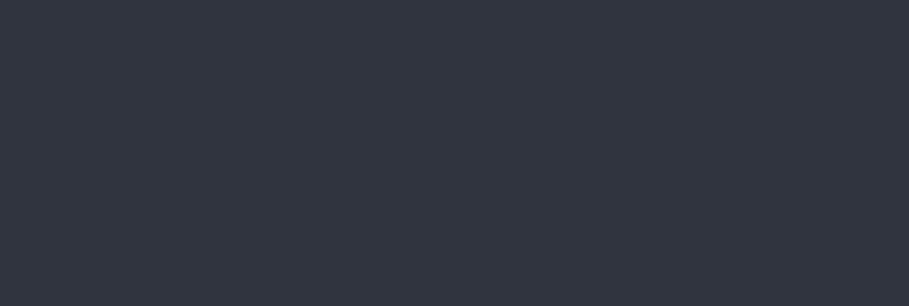
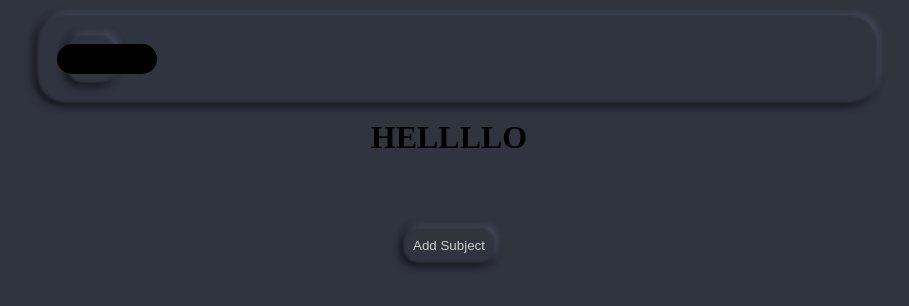
Before and after one commit to thecoderrrer/Athena, a website built with Vite: page src/Subject.html in a window 1280 px wide. Shown: the whole page, without its empty margins (191-1100 px from the left). Built offline with nearby package versions, Linux system fonts and the light colour scheme; a web font is replaced by a local one.

Commit message:
subject in progress page ready for dynamic changes later updates add dynamic stuff dont forget links

```diff
--- a/src/Subject.html
+++ b/src/Subject.html
@@ -13,9 +13,10 @@
   </head>
   <body>
 
+    <h1 id="hello-text">Hello, Gavin!</h1>
 
     <div id="homepage-content" class="hidden">
-      <header id="homepage-header" class="neuo">
+      <header id="subject-header" class="neuo">
         <h2 id="user-welcome">Hey there Gavin</h2>
         <div class="menu-box neuo">
           <div class="menu-btn">
@@ -24,7 +25,16 @@
             <span></span>
           </div>
         </div>
+        <div id="subject-in-session"></div>
       </header>
-      </div>
-      </body>
-      </html>
+      <main id="subject-main" class="main">
+        <H1>HELLLLO</H1>
+
+      </main>
+      <button id="add-subject-btn" class="neuo">Add Subject</button>
+    </div>
+
+
+    <script type="module" src="./main.js"></script>
+  </body>
+  </html>
--- a/src/main.js
+++ b/src/main.js
@@ -19,7 +19,7 @@ window.onload = function () {
   // }, 11000); // Matches background fade timing
 };
 
-document.querySelector(".menu-btn").addEventListener("click", function() {
+document.querySelector(".menu-btn").addEventListener("click", function () {
   if (this.classList.contains("active")) {
     this.classList.remove("active");
 
@@ -78,13 +78,19 @@ function populatePopupGrid() {
   });
 }
 
+document.querySelectorAll(".subject-box").forEach((box) => {
+  box.addEventListener("click", () => {
+    const subjectName = box.querySelector(".subject-text").textContent.trim();
+    console.log("Opening page for:", subjectName); // just for testing
+    window.location.href = "subject.html";
+  });
+});
 
 // Call this function every time the popup opens
 document.getElementById("add-subject-btn").addEventListener("click", () => {
   populatePopupGrid(); // ✅ Load subjects into the popup
   document.getElementById("subject-popup").classList.remove("hidden");
 });
-
 
 function updateSubjectGrid() {
   const subjectBoxes = document.querySelectorAll(".subject-box");
--- a/src/styles.css
+++ b/src/styles.css
@@ -21,8 +21,8 @@ body {
 }
 
 #homepage-header {
-  display: flex;
-  position: static;
+  display:flex;
+  position: relative;
   padding: 20px;
   width: 90%;
   height: 3rem;
@@ -31,6 +31,51 @@ body {
   justify-self: center;
   margin: 20px;
   background-color: var(--color);
+}
+
+#subject-header {
+  display: flex;
+  align-items: center;
+  align-self: center;
+  position: relative;
+  padding: 20px;
+  left: 15px;
+  right: 15px;
+  margin-right: 15px;
+  top: 15px;
+  width: 50rem;
+  justify-self: center;
+  height: 3rem;
+  border-radius: 28px;
+
+  background-color: var(--color);
+}
+
+#subject-main
+{
+  display: flex;
+  align-items: center;
+  justify-content: center;
+
+  padding-top: 10px;
+}
+
+#subject-in-session {
+  display: flex;
+  position: relative;
+  align-self: center;
+  align-content: center;
+  align-items: center;
+  justify-content: center;
+  justify-items: center;
+
+  justify-self: center;
+  background-color: black;
+  width: 100px;
+  height: 30px;
+  border-radius: 15px;
+
+
 }
 
 .menu-btn {
```
Lines whose indentation alone changed are shown as unchanged.
